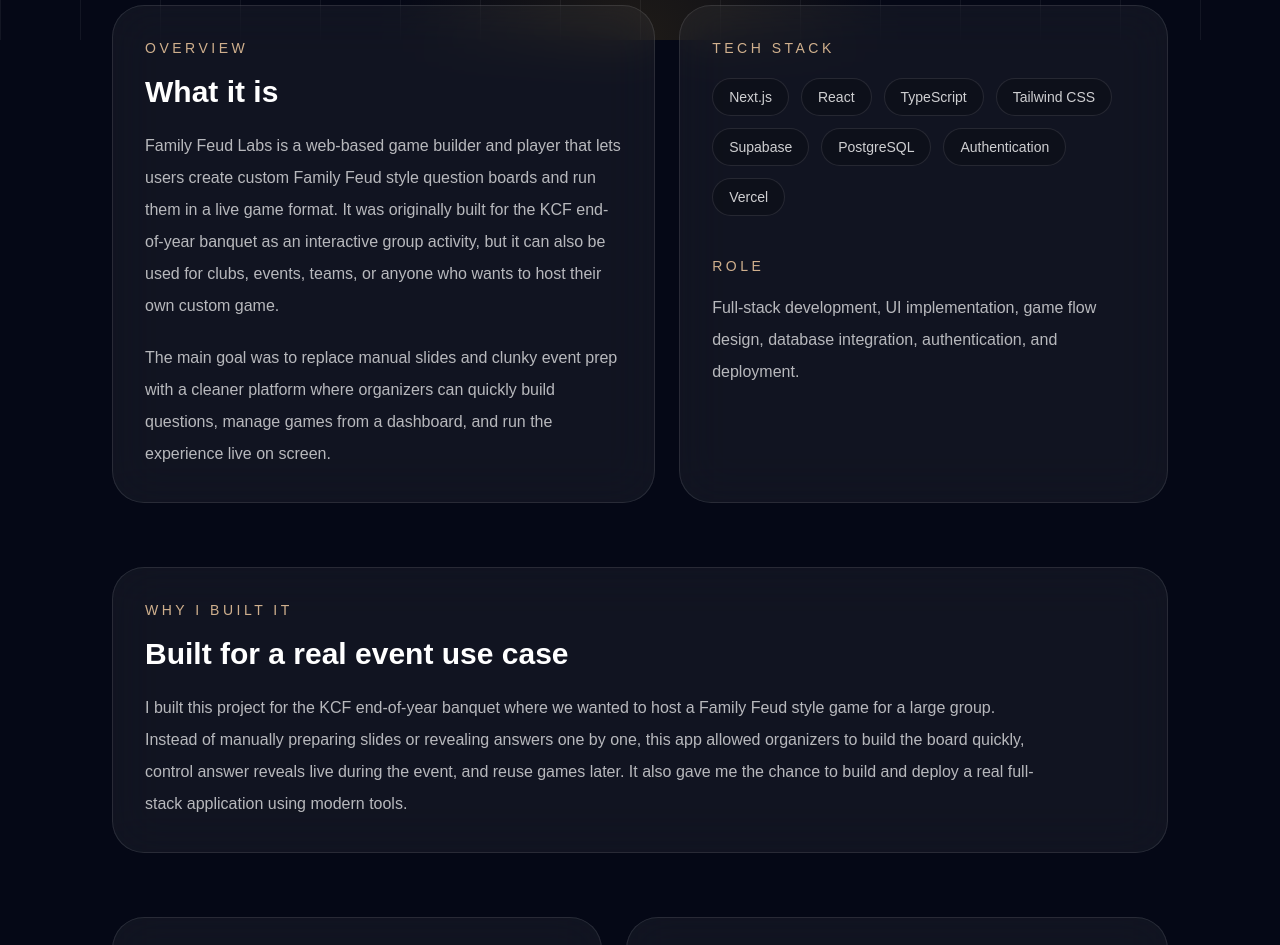
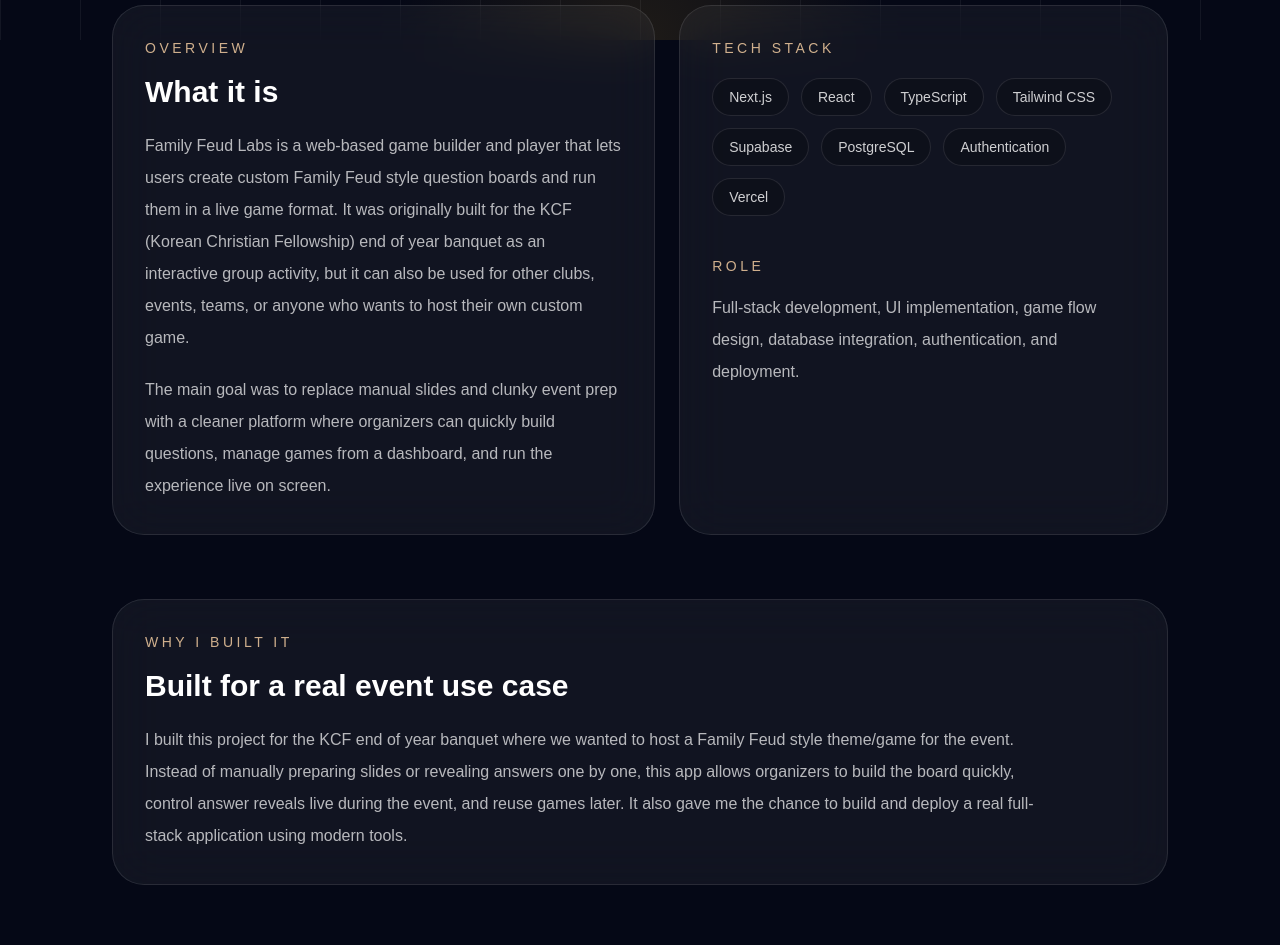
Before and after one commit to RayKang8/personal-portfolio, a Next.js app: page /projects/feud in a window 1280 px wide. Shown: the part 760-1705 px from the top of the page. Built offline with nearby package versions, Linux system fonts and the light colour scheme.

Commit message:
small wording changes (feud)

```diff
--- a/app/projects/feud/page.tsx
+++ b/app/projects/feud/page.tsx
@@ -124,9 +124,9 @@
             <p className="mt-5 leading-8 text-white/70">
               Family Feud Labs is a web-based game builder and player that lets
               users create custom Family Feud style question boards and run them
-              in a live game format. It was originally built for the KCF
-              end-of-year banquet as an interactive group activity, but it can
-              also be used for clubs, events, teams, or anyone who wants to host
+              in a live game format. It was originally built for the KCF (Korean Christian Fellowship)
+              end of year banquet as an interactive group activity, but it can
+              also be used for other clubs, events, teams, or anyone who wants to host
               their own custom game.
             </p>
 
@@ -173,10 +173,10 @@
           <h2 className="mt-4 text-3xl font-bold">Built for a real event use case</h2>
 
           <p className="mt-5 max-w-4xl leading-8 text-white/70">
-            I built this project for the KCF end-of-year banquet where we wanted
-            to host a Family Feud style game for a large group. Instead of
+            I built this project for the KCF end of year banquet where we wanted
+            to host a Family Feud style theme/game for the event. Instead of
             manually preparing slides or revealing answers one by one, this app
-            allowed organizers to build the board quickly, control answer reveals
+            allows organizers to build the board quickly, control answer reveals
             live during the event, and reuse games later. It also gave me the
             chance to build and deploy a real full-stack application using modern tools.
           </p>
```
